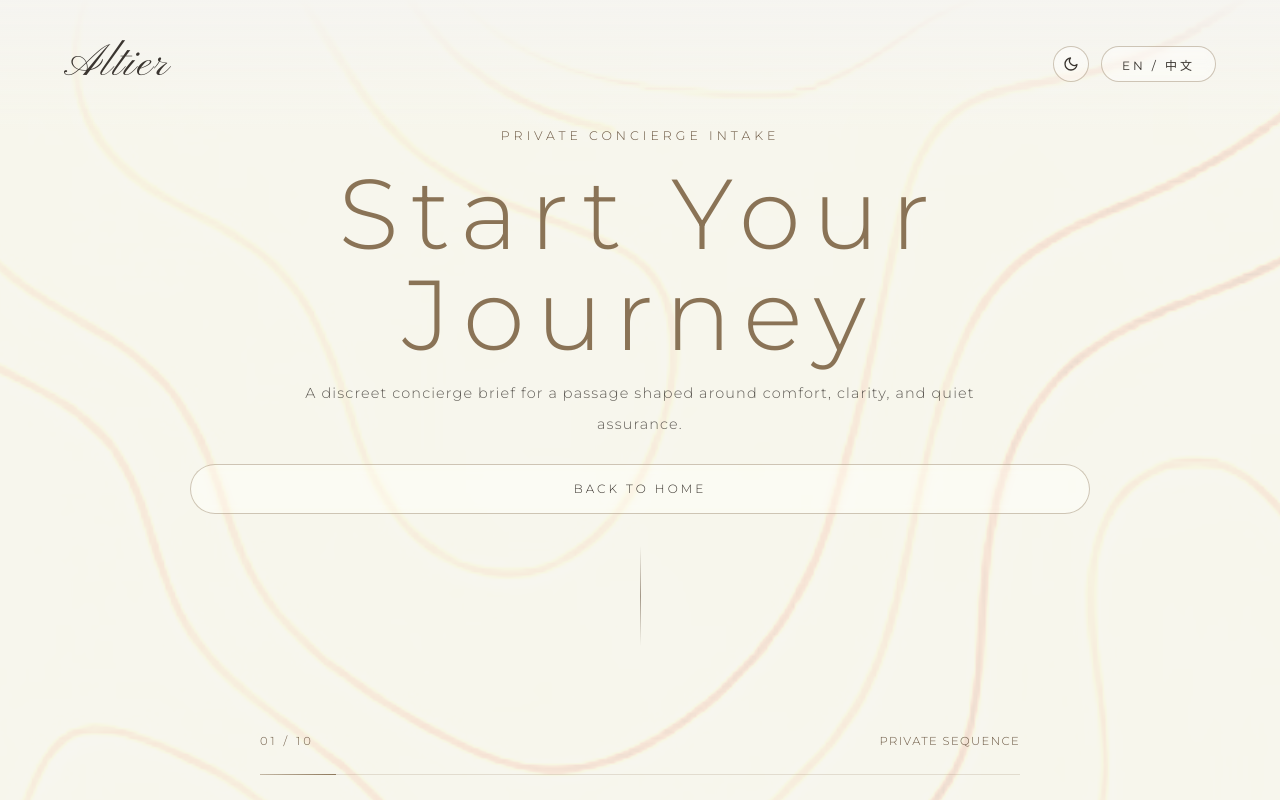
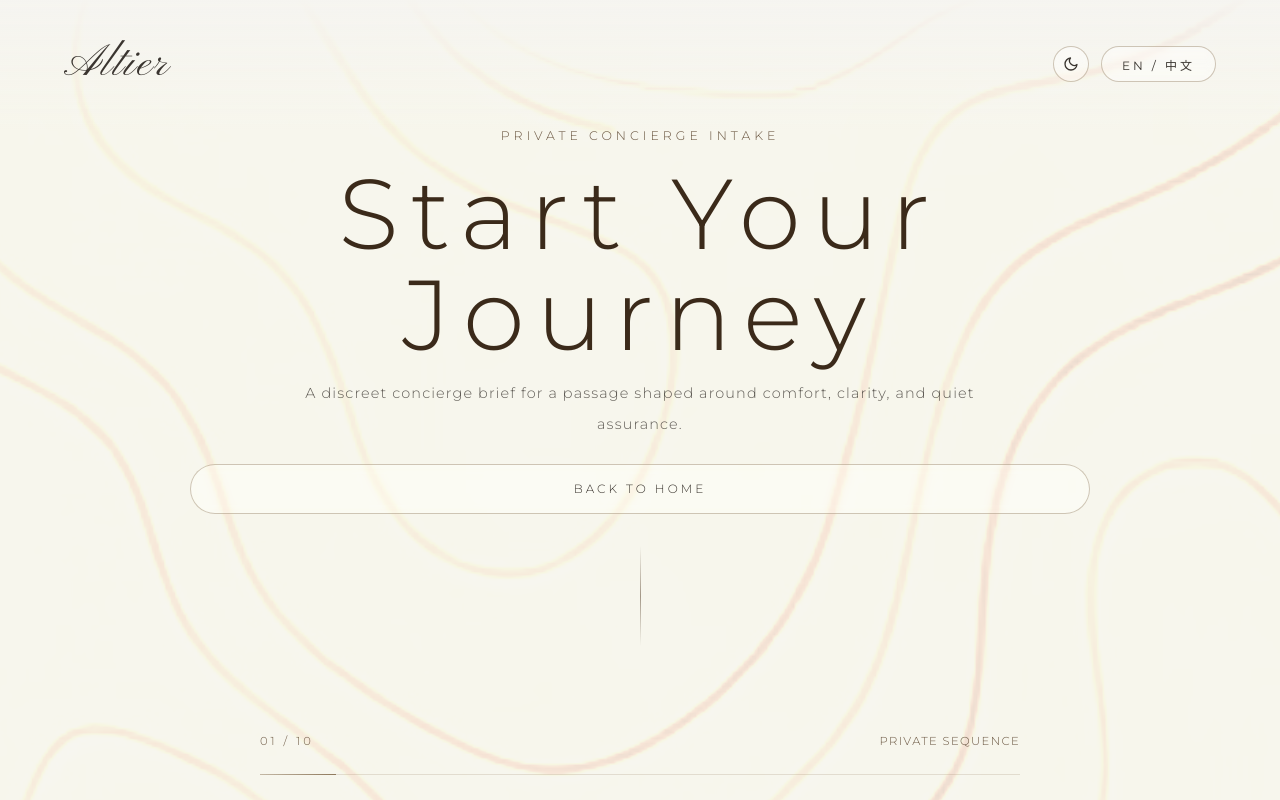
Before and after one commit to AltierOfficial/AltierOfficial.github.io, a plain HTML site: page inquiry.html in a window 1280 px wide. Both pictures are taken after a click on the button "Toggle Day/Night Theme". Shown: the top 800 px of the page. Drawn offline with Linux system fonts and the light colour scheme.

Commit message:
Update inquiry.html

```diff
--- a/inquiry.html
+++ b/inquiry.html
@@ -252,6 +252,11 @@
       font-weight: 300;
       line-height: 1.02;
       margin-bottom: 0.8rem;
+    }
+
+    /* === 新增：为白天模式下的主标题单独设定深松露褐色 === */
+    body.light-mode .journey-title {
+      color: #3b2a1a !important; /* 极具质感的深褐色，对比度极高，同时保留了老钱风的温润底色 */
     }
 
     .journey-title {
```
